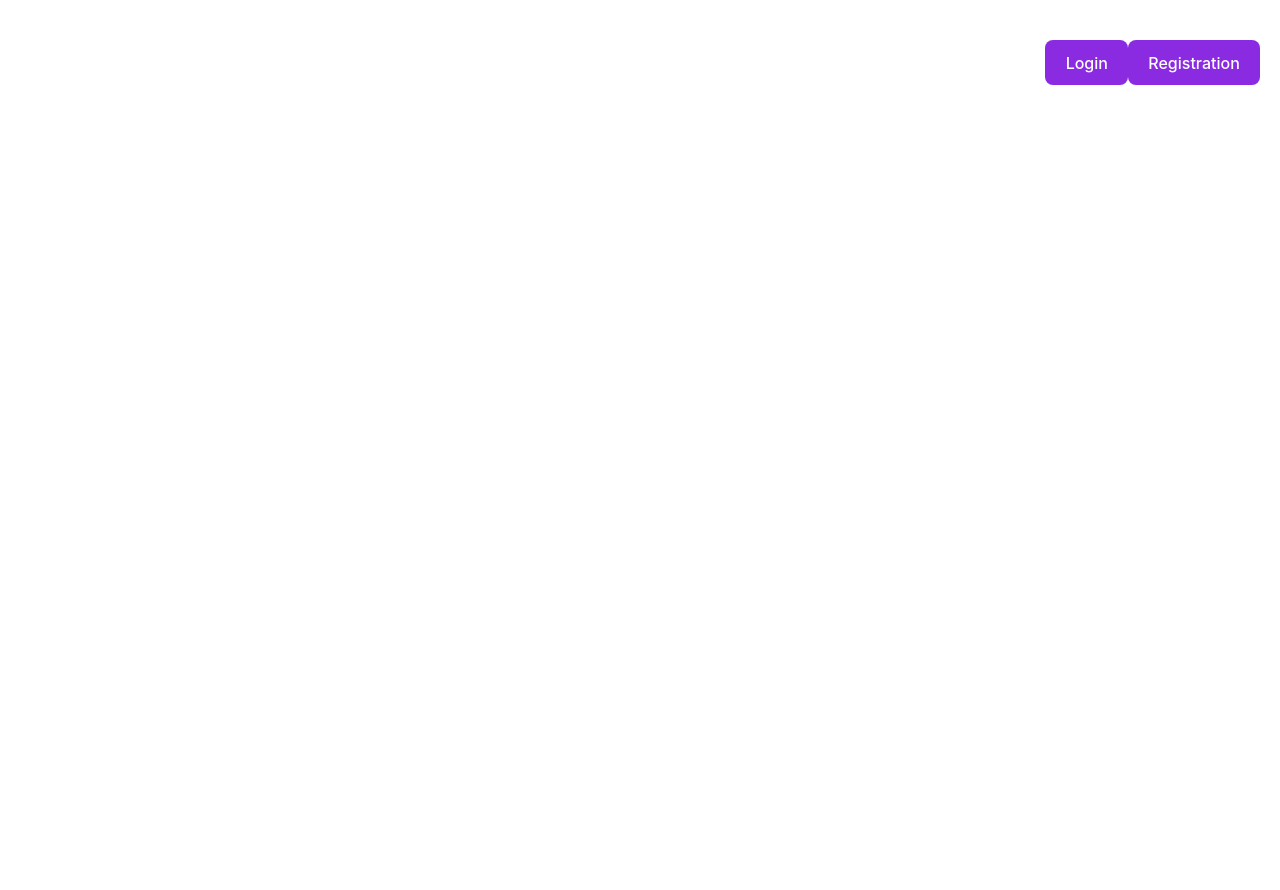
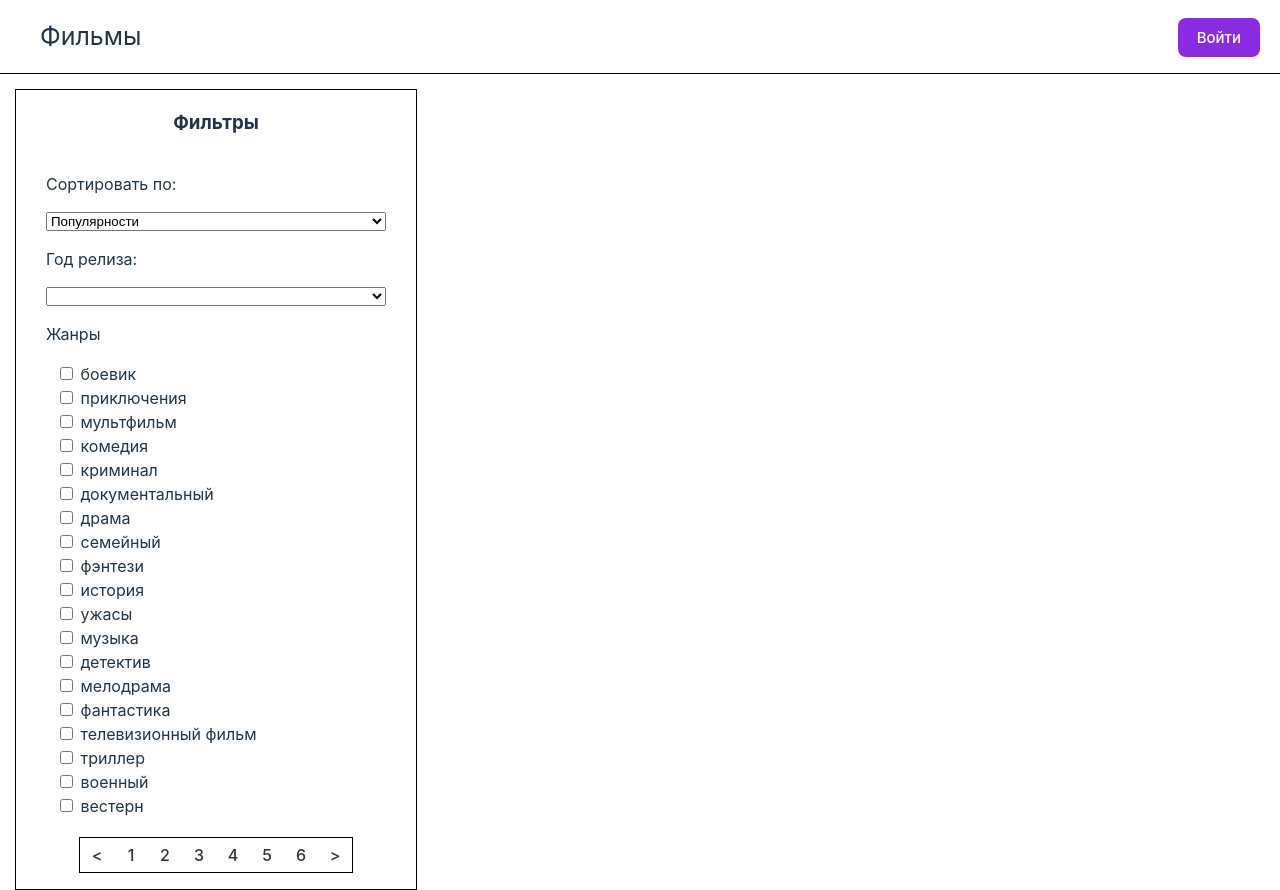
Before and after one commit to kamilsalikhov75/details, a React (Vite) app in the folder reactFilms/: page / in a window 1280 px wide. Before the commit the page ends 800 px from the top, so only its background shows below. Built offline with nearby package versions, Linux system fonts and the light colour scheme.

Commit message:
clear components: select, checkboxes. new header

```diff
--- a/reactFilms/src/App.css
+++ b/reactFilms/src/App.css
@@ -6,54 +6,45 @@
   text-align: center;
 }
 
-.logo {
-  height: 6em;
-  padding: 1.5em;
-  will-change: filter;
-  transition: filter 300ms;
-}
-.logo:hover {
-  filter: drop-shadow(0 0 2em #646cffaa);
-}
-.logo.react:hover {
-  filter: drop-shadow(0 0 2em #61dafbaa);
-}
-
-@keyframes logo-spin {
-  from {
-    transform: rotate(0deg);
-  }
-  to {
-    transform: rotate(360deg);
-  }
-}
-
-@media (prefers-reduced-motion: no-preference) {
-  a:nth-of-type(2) .logo {
-    animation: logo-spin infinite 20s linear;
-  }
-}
-
-.card {
-  padding: 2em;
-}
-
-.read-the-docs {
-  color: #888;
-}
-
-
-.wrapper{
-  min-width: 100vh;
-  min-height: 100vh;
+.wrapper {
+  min-width: 100%;
+  min-height: 100%;
   display: flex;
   flex-direction: column;
   align-items: center;
   justify-content: center;
+}
+
+.header {
+  width: 100%;
+  border-bottom: 1px black solid;
+  margin-bottom: 15px;
 
 }
 
-.authorization{
+nav ul{
+  display: flex;
+  list-style: none;
+  justify-content: space-between;
+  align-items: center;
+}
+
+.header__menu-item{
+  font-size: 25px;
+  margin-right: 20px;
+}
+
+.header__menu-item button{
+  font-size: 15px;
+}
+.main {
+  min-width: 100%;
+  /* min-height: 100%; */
+  display: flex;
+  flex: 1 1 auto;
+}
+
+.authorization {
   position: absolute;
   top: 0;
   right: 0;
@@ -61,21 +52,19 @@
   display: flex;
   align-items: center;
   justify-content: center;
+
 }
 
-.authorization.active{
-  position: absolute;
-  width: 100%;
-  min-height: 100vh;
+.authorization.active {
+  position: fixed;
+  min-width: 100%;
+  min-height: 100%;
   background-color: grey;
 }
 
-
-
 .formSection {
   position: absolute;
-
-  min-height: 100vh;
+  min-height: 100%;
   display: flex;
   flex-direction: column;
   align-items: center;
@@ -98,13 +87,13 @@
   flex-direction: column;
 }
 
-.button__close{
+.button__close {
   position: absolute;
   right: 0;
   margin-right: 15px;
 }
 
-.inputStyle{
+.inputStyle {
   height: 30px;
   width: 300px;
   border-color: rgb(81, 71, 172);
@@ -117,9 +106,103 @@
   outline: none;
 }
 
-.buttonStyle{
-  margin-top: 20px;
-  height: 45px;
+.buttonStyle {
+  /* margin-top: 20px; */
+  /* height: 45px; */
   background-color: blueviolet;
   color: white;
+  text-align: center;
 }
+
+
+
+.filter {
+  position: relative;
+  float: left;
+  margin-left: 15px;
+  width: 400px;
+  /* height: 600px; */
+  border: 1px solid black;
+  display: flex;
+  flex-direction: column;
+}
+
+.filter__sort{
+  position: relative;
+  display: flex;
+  flex-direction: column;
+}
+
+
+.select__items{
+  position: relative;
+  display: flex;
+  flex-direction: column;
+}
+
+.filter__sort-title{
+  align-self: start;
+  margin-left: 30px;
+}
+
+
+.filter__sort-select{
+  width: 85%;
+  align-self: center;
+}
+
+.filter__genres{
+  position: relative;
+  display: flex;
+  flex-direction: column;
+  padding-bottom: 55px;
+}
+
+.filter__genres-title{
+  align-self: start;
+  margin-left: 30px;
+  margin-bottom: auto;
+}
+
+.filter__genres-ul {
+  display: flex;
+  flex-direction: column;
+  align-items: flex-start;
+  list-style: none;
+}
+
+
+.filter__pagination{
+  position: absolute;
+  bottom: 0;
+  left: 0;
+  right: 0;
+  height: auto;
+  display: flex;
+  justify-content: center;
+}
+
+.filter__pagination-ul {
+  list-style: none;
+  display: flex;
+  padding-left: 0;
+  border: 1px solid black;
+}
+
+.pag__item {
+  color: #333;
+  margin: 3px;
+  border: 1px solid transparent;
+  border-radius: 50%;
+  display: inline-block;
+  height: 24px;
+  width: 24px;
+  padding: 1px;
+  text-align: center;
+  cursor: pointer;
+}
+
+.pag__item:hover {
+  color: white;
+  background-color: #333;
+}
--- a/reactFilms/src/App.jsx
+++ b/reactFilms/src/App.jsx
@@ -6,7 +6,9 @@ import { Button } from './Button'
 import { Login } from './Login'
 import { Registration } from './Registration'
 import { CompleteAuthorization } from './CompleteAuthorization'
-
+import { Header } from './Header'
+import { Filter } from './Filter'
+import { getGenres } from './Genres'
 
 function App() {
 
@@ -14,21 +16,16 @@ function App() {
 
   return (
     <div id='wrapper' className='wrapper'>
+      <Header headerArr={["Фильмы", <Button buttonText={"Войти"} onClick={()=> setActiveMod('login')} />]} />
       <div className={`authorization ${activeMod ? 'active' : ''}`}>
-        <Button
-          buttonText={"Login"}
-          onClick={() => setActiveMod('login')}
-        />
-        {activeMod == 'login' && <Login onClick={() => setActiveMod('')} />}
 
-        <Button
-          buttonText={"Registration"}
-          onClick={() => setActiveMod('registration')}
-        />
-        {activeMod == 'registration' && <Registration onClick={() => setActiveMod('')} />}
+        {activeMod == 'login' && <Login onClick={() => setActiveMod('')} setRegistration={()=> setActiveMod('registration')}/>}
+
+        {activeMod == 'registration' && <Registration onClick={() => setActiveMod('')} setLogin={()=> setActiveMod('login')} />}
       </div>
-
-
+      <div className='main'>
+        <Filter/>
+      </div>
     </div>
   )
 }
--- /dev/null
+++ b/reactFilms/src/CheckboxUL.jsx
@@ -0,0 +1,10 @@
+
+export function Checkbox({checkboxArr}){
+    const checkboxItems = checkboxArr.map(checkboxItem =>
+        <li key={checkboxItem.id}>
+            <label>
+                <input type="checkbox" defaultValue={checkboxItem.name} /> {checkboxItem.name}
+            </label>
+        </li>);
+    return <ul className="filter__genres-ul">{checkboxItems}</ul>
+}
--- /dev/null
+++ b/reactFilms/src/Filter.jsx
@@ -0,0 +1,29 @@
+import { Select } from "./Select";
+import { Pagination  } from "./Pagination";
+import { Checkbox } from "./CheckboxUL";
+import { selectArr, genresArr, yearArr } from "./library";
+
+
+export function Filter() {
+
+    return (
+        <div className="filter">
+            <h3>Фильтры</h3>
+
+            <div className="filter__sort">
+                <Select selectTitle={"Сортировать по: "} selectArr={selectArr}/>
+                <Select selectTitle={"Год релиза: "} selectArr={yearArr}/>
+            </div>
+
+            <div className="filter__genres">
+                <p className="filter__genres-title">Жанры</p>
+                <Checkbox checkboxArr={genresArr}/>
+            </div>
+
+            <div className="filter__pagination">
+                <Pagination n={6}/>
+            </div>
+
+        </div>
+    )
+}
--- /dev/null
+++ b/reactFilms/src/Genres.js
@@ -0,0 +1,21 @@
+import fs from 'fs';
+
+
+export async function getGenres() {
+
+    // let genresJSON = new File("genres.json");
+
+    const options = {
+        method: 'GET',
+        headers: {
+            accept: 'application/json',
+            Authorization: 'Bearer eyJhbGciOiJIUzI1NiJ9.eyJhdWQiOiJmNzU5ZTBiOTAzNWQyMWUyYTkxZWM3MTZhM2ZiY2JiMCIsInN1YiI6IjY1MjkxNTQ3NjI5YjJjMDExYzkwM2U0YSIsInNjb3BlcyI6WyJhcGlfcmVhZCJdLCJ2ZXJzaW9uIjoxfQ.uEnWmaoN9WiecvlJsoL6kIa9rFt5EpL8CCsS4VwoD4o'
+        }
+    };
+
+    fetch('https://api.themoviedb.org/3/genre/movie/list?language=ru', options)
+        .then(response => response.json())
+        .then(response => console.log(response))
+        .then(response => fs.writeFileSync('genres.json', response, 'utf-8'))
+        .catch(err => console.error(err));
+}
--- /dev/null
+++ b/reactFilms/src/Header.jsx
@@ -0,0 +1,19 @@
+
+
+export function Header({headerArr}){
+    const headerItems = headerArr.map((headerItem, index) =>{
+        return <li className="header__menu-item" key={index}>{headerItem}</li>
+    })
+    return(
+        <header className="header">
+            <nav className="header__menu">
+                <ul className="header__menu-ul">
+                    {headerItems}
+                </ul>
+            </nav>
+        </header>
+    )
+}
+
+
+<Header headerArr={["Фильмы", "Тест"]} />
--- /dev/null
+++ b/reactFilms/src/Pagination.jsx
@@ -0,0 +1,17 @@
+export function Pagination({n}){
+
+    const pagArr = [];
+    if (n) for (let i = 1; i<= n;) pagArr.push(i++);
+
+
+    const pagItems = pagArr.map(pagItem =>(
+        <li key={pagItem.id}>
+            <a key={pagItem.id} href="#" className="pag__item">{pagItem}</a>
+        </li>)
+    )
+    return <ul key={"pagUl"} className="filter__pagination-ul">
+        <a key={"pagBack"} className="pag__item">&#60;</a>
+        {pagItems}
+        <a key={"pagNext"} className="pag__item">&#62;</a>
+        </ul>
+}
--- a/reactFilms/src/Registration.jsx
+++ b/reactFilms/src/Registration.jsx
@@ -1,7 +1,7 @@
 import { useState } from "react"
 import { CompleteAuthorization } from "./CompleteAuthorization"
 
-export function Registration({onClick}) {
+export function Registration({onClick, setLogin}) {
     const [credentials, setCredential] = useState({
         login: '',
         password: '',
@@ -42,6 +42,8 @@ export function Registration({onClick}) {
                     <input name='repeatPassword' className='inputStyle' onChange={handleRepeatPasswordChange} type='text' placeholder='Repeat password'></input>
                     <button className='buttonStyle' type='submit'>REGISTRATION</button>
                 </form>
+                <p>уже есть аккаунт?</p>
+                <button className='buttonStyle' onClick={() => setLogin()}>войти</button>
             </div>
         </div>
     )
--- /dev/null
+++ b/reactFilms/src/Select.jsx
@@ -0,0 +1,11 @@
+export function Select({selectTitle, selectArr}){
+    const selectItems = selectArr.map(selectItem =>
+        <option key={selectItem.id} value={selectItem.title}>{selectItem.title}</option>);
+    return(
+        <div className="select__items">
+            <p className="filter__sort-title">{selectTitle}</p>
+            <select key="selectKey" className="filter__sort-select">{selectItems}</select>
+        </div>
+
+    )
+}
--- a/reactFilms/src/index.css
+++ b/reactFilms/src/index.css
@@ -28,7 +28,7 @@ body {
   display: flex;
   place-items: center;
   min-width: 320px;
-  min-height: 100vh;
+  height: 100%;
 }
 
 h1 {
--- /dev/null
+++ b/reactFilms/src/library.js
@@ -0,0 +1,110 @@
+// export const genresArr = [{
+//     id: 0,
+//     title: "Комедия"
+// }, {
+//     id: 1,
+//     title: "Боевик"
+// }, {
+//     id: 2,
+//     title: "Драма"
+// }]
+
+export const selectArr = [{
+    id: 0,
+    title: "Популярности"
+}, {
+    id: 1,
+    title: "Оценке"
+}, {
+    id: 2,
+    title: "Дате выхода"
+}]
+
+export const yearArr = [{}];
+
+
+function arrOfYears(from, to){
+    for (let i = from -1 ; i <= to;) yearArr.push({id: i++, title: i})
+}
+
+arrOfYears(1911, 2024)
+
+
+export const genresArr = [
+    {
+        "id": 28,
+        "name": "боевик"
+    },
+    {
+        "id": 12,
+        "name": "приключения"
+    },
+    {
+        "id": 16,
+        "name": "мультфильм"
+    },
+    {
+        "id": 35,
+        "name": "комедия"
+    },
+    {
+        "id": 80,
+        "name": "криминал"
+    },
+    {
+        "id": 99,
+        "name": "документальный"
+    },
+    {
+        "id": 18,
+        "name": "драма"
+    },
+    {
+        "id": 10751,
+        "name": "семейный"
+    },
+    {
+        "id": 14,
+        "name": "фэнтези"
+    },
+    {
+        "id": 36,
+        "name": "история"
+    },
+    {
+        "id": 27,
+        "name": "ужасы"
+    },
+    {
+        "id": 10402,
+        "name": "музыка"
+    },
+    {
+        "id": 9648,
+        "name": "детектив"
+    },
+    {
+        "id": 10749,
+        "name": "мелодрама"
+    },
+    {
+        "id": 878,
+        "name": "фантастика"
+    },
+    {
+        "id": 10770,
+        "name": "телевизионный фильм"
+    },
+    {
+        "id": 53,
+        "name": "триллер"
+    },
+    {
+        "id": 10752,
+        "name": "военный"
+    },
+    {
+        "id": 37,
+        "name": "вестерн"
+    }
+]
```
Also changed, not shown: reactFilms/src/Login.jsx (+4 -4 lines).
